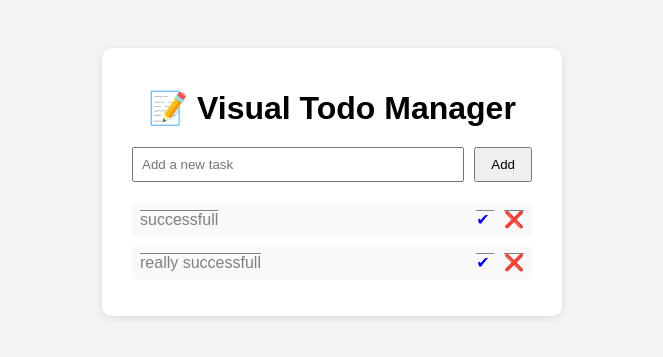
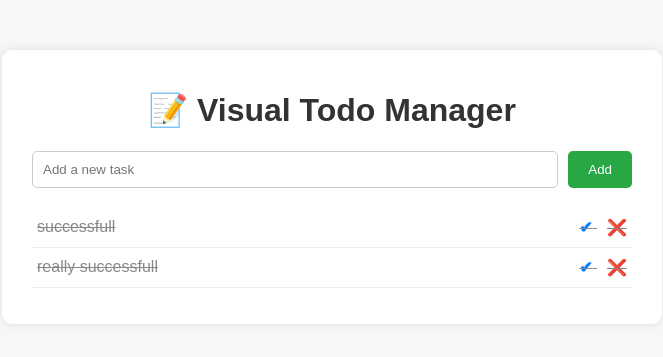
Before and after one commit to CodeXZZ/flask-todo, a Flask app: page /tasks in a window 1280 px wide. Shown: the top 357 px of the page, without its empty margins (308-971 px from the left). Run offline with Flask 3, Linux system fonts and the light colour scheme; data comes from the database, SQL or seed files in the repository.

Commit message:
Fix templates and CSS for Render deployment

```diff
--- a/Static/style.css
+++ b/Static/style.css
@@ -1,40 +1,48 @@
 body {
     font-family: Arial, sans-serif;
-    background: #f3f4f6;
-    display: flex;
-    justify-content: center;
-    padding: 40px;
+    background-color: #f7f7f7;
+    margin: 0;
+    padding: 0;
 }
 
 .container {
-    background: white;
+    max-width: 600px;
+    margin: 50px auto;
+    background: #fff;
     padding: 20px 30px;
     border-radius: 10px;
-    width: 400px;
-    box-shadow: 0 2px 8px rgba(0,0,0,0.1);
+    box-shadow: 0 0 10px rgba(0,0,0,0.1);
 }
 
 h1 {
     text-align: center;
-    margin-bottom: 20px;
+    color: #333;
 }
 
 form {
     display: flex;
-    justify-content: space-between;
     margin-bottom: 20px;
 }
 
-input {
-    flex: 1;  /* flex: 1; is a shorthand property that tells an element to take up as much space as possible within its container,
-    sharing that space equally with any other elements that also have flex: 1;*/
-    padding: 8px;
-    margin-right: 10px;
+form input[type="text"] {
+    flex: 1;
+    padding: 10px;
+    border: 1px solid #ccc;
+    border-radius: 5px;
 }
 
-button {
-    padding: 8px 15px;
+form button {
+    padding: 10px 20px;
+    margin-left: 10px;
+    border: none;
+    background-color: #28a745;
+    color: white;
+    border-radius: 5px;
     cursor: pointer;
+}
+
+form button:hover {
+    background-color: #218838;
 }
 
 ul {
@@ -43,21 +51,24 @@ ul {
 }
 
 li {
-    background: #f9f9f9;
-    margin-bottom: 8px;
-    padding: 8px;
-    border-radius: 5px;
     display: flex;
     justify-content: space-between;
-    align-items: center;
+    padding: 10px 5px;
+    border-bottom: 1px solid #eee;
 }
 
 li.done {
-    text-decoration: overline;
-    color: gray;
+    text-decoration: line-through;
+    color: #888;
 }
 
 .actions a {
     margin-left: 10px;
     text-decoration: none;
+    font-weight: bold;
+    color: #007bff;
 }
+
+.actions a:hover {
+    color: #0056b3;
+}
--- a/templates/home.html
+++ b/templates/home.html
@@ -3,16 +3,19 @@
 <head>
     <meta charset="UTF-8">
     <title>Flask Todo API</title>
+    <link rel="stylesheet" href="{{ url_for('static', filename='style.css') }}">
 </head>
 <body>
+    <div class="container">
         <h1>📝 Welcome to Flask Todo API</h1>
         <p>Use the endpoints below via Postman/curl or visit <a href="/tasks">Visual Task Manager</a></p>
         <ul>
             <li>GET /api/tasks → List all tasks</li>
             <li>GET /api/tasks/&lt;id&gt; → Get task by ID</li>
             <li>POST /api/tasks → Add new task (JSON: {"title": "task name"})</li>
-        <li>PUT /api/tasks/&lt;id&gt; → Update task</li>
+            <li>PUT /api/tasks/&lt;id&gt; → Update task (JSON: {"title": "...", "done": true/false})</li>
             <li>DELETE /api/tasks/&lt;id&gt; → Delete task</li>
         </ul>
+    </div>
 </body>
 </html>
--- a/templates/index.html
+++ b/templates/index.html
@@ -9,11 +9,13 @@
     <div class="container">
         <h1>📝 Visual Todo Manager</h1>
 
+        <!-- Add Task Form -->
         <form action="{{ url_for('add_task') }}" method="POST">
             <input type="text" name="title" placeholder="Add a new task" required>
             <button type="submit">Add</button>
         </form>
 
+        <!-- Task List -->
         <ul>
             {% for task in tasks %}
                 <li class="{{ 'done' if task.done else '' }}">
```
Lines whose indentation alone changed are shown as unchanged.
